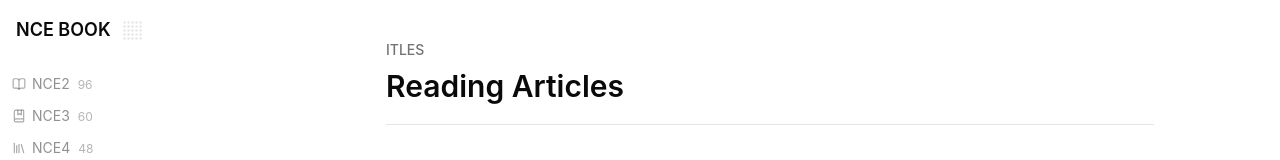
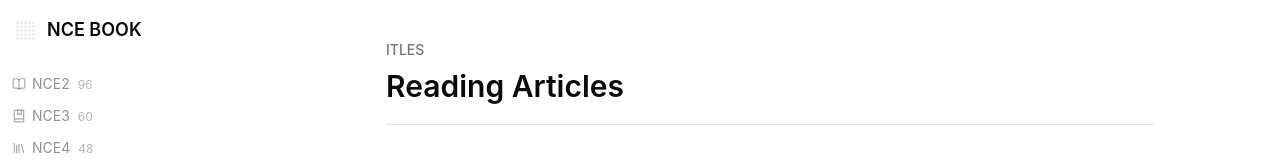
Before and after one commit to farisni/nce-nextjs, a Next.js app: page /itles in a window 1280 px wide. Shown: the top 160 px of the page. Built offline with nearby package versions, Linux system fonts and the light colour scheme; a small style sheet from the web is missing.

Commit message:
style: snake before title

```diff
--- a/src/components/app-sidebar.tsx
+++ b/src/components/app-sidebar.tsx
@@ -69,8 +69,8 @@ export function AppSidebar() {
     <Sidebar001 defaultWidth={260} minWidth={200} maxWidth={360} className="md:h-svh md:sticky md:top-0">
       <Sidebar001Header>
         <div className="flex items-center gap-2 px-1">
+          <Matrix rows={5} cols={5} frames={snake} size={3} gap={1} fps={12} autoplay loop className="mr-1 shrink-0" palette={{ on: "var(--foreground)", off: "var(--muted)" }} />
           <span className="text-lg font-semibold">NCE BOOK</span>
-          <Matrix rows={5} cols={5} frames={snake} size={3} gap={1} fps={12} autoplay loop className="ml-1 shrink-0" palette={{ on: "var(--foreground)", off: "var(--muted)" }} />
         </div>
       </Sidebar001Header>
 
```
